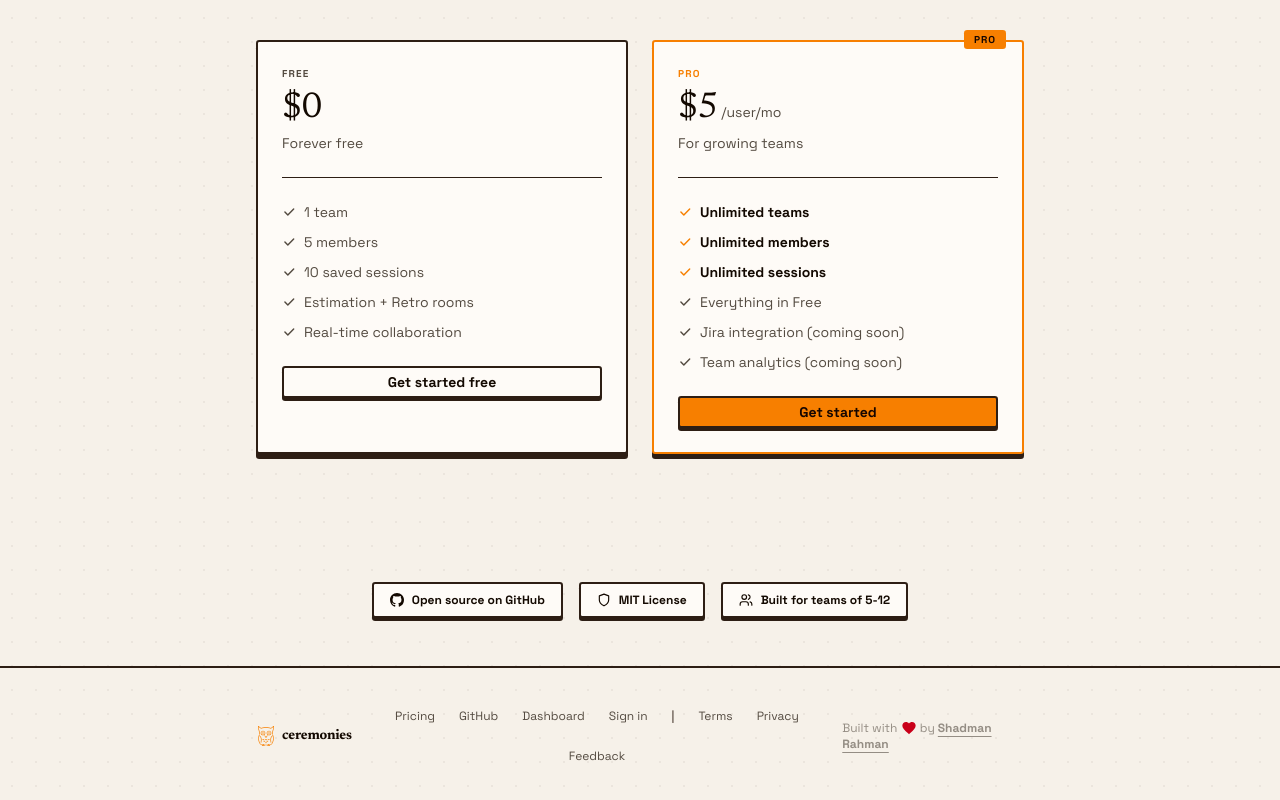
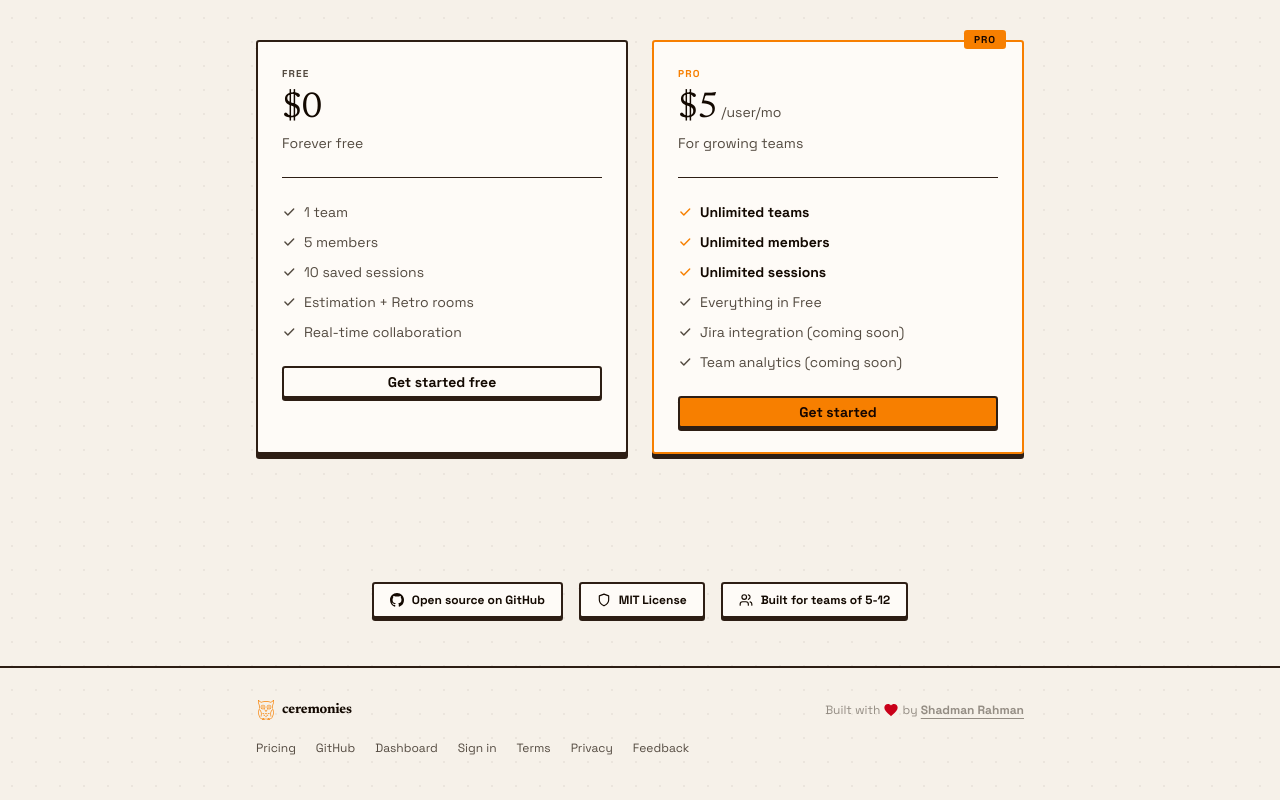
Before and after one commit to mshadmanrahman/ceremonies, a Next.js app: page / in a window 1280 px wide. Shown: the part 1434-2234 px from the top of the page. Built offline with nearby package versions, Linux system fonts and the light colour scheme; no server answers.

Commit message:
fix(footer): restructure to two-row layout to prevent nav link wrapping

```diff
--- a/src/app/page.tsx
+++ b/src/app/page.tsx
@@ -277,38 +277,16 @@ export default function Home() {
       </section>
 
       {/* Footer */}
-      <footer className="relative border-t-2 border-border px-6 py-10 md:px-12">
-        <div className="mx-auto flex max-w-3xl flex-col items-center gap-6 sm:flex-row sm:justify-between">
+      <footer className="relative border-t-2 border-border px-6 py-8 md:px-12">
+        <div className="mx-auto max-w-3xl space-y-5">
+          {/* Row 1: logo + attribution */}
+          <div className="flex items-center justify-between">
             <div className="flex items-center gap-1.5">
               <OwlIcon size={20} className="text-primary" />
               <span className="font-display text-sm font-bold tracking-ceremony">
                 ceremonies
               </span>
             </div>
-          <nav className="flex flex-wrap items-center justify-center gap-6 text-xs text-muted-foreground">
-            <Link href="#pricing" className="transition-colors hover:text-foreground">
-              Pricing
-            </Link>
-            <Link href="https://github.com/mshadmanrahman/ceremonies" className="transition-colors hover:text-foreground">
-              GitHub
-            </Link>
-            <Link href="/dashboard" className="transition-colors hover:text-foreground">
-              Dashboard
-            </Link>
-            <Link href="/sign-in" className="transition-colors hover:text-foreground">
-              Sign in
-            </Link>
-            <span className="text-border">|</span>
-            <Link href="/terms" className="transition-colors hover:text-foreground">
-              Terms
-            </Link>
-            <Link href="/privacy" className="transition-colors hover:text-foreground">
-              Privacy
-            </Link>
-            <Link href="https://github.com/mshadmanrahman/ceremonies/issues/new/choose" className="transition-colors hover:text-foreground">
-              Feedback
-            </Link>
-          </nav>
             <p className="text-xs text-muted-foreground/60">
               Built with{" "}
               <span className="inline-block" title="love" aria-label="love"><HeartIcon /></span>
@@ -317,6 +295,17 @@ export default function Home() {
                 Shadman Rahman
               </Link>
             </p>
+          </div>
+          {/* Row 2: nav links */}
+          <nav className="flex flex-wrap items-center gap-x-5 gap-y-2 text-xs text-muted-foreground">
+            <Link href="#pricing" className="transition-colors hover:text-foreground">Pricing</Link>
+            <Link href="https://github.com/mshadmanrahman/ceremonies" className="transition-colors hover:text-foreground">GitHub</Link>
+            <Link href="/dashboard" className="transition-colors hover:text-foreground">Dashboard</Link>
+            <Link href="/sign-in" className="transition-colors hover:text-foreground">Sign in</Link>
+            <Link href="/terms" className="transition-colors hover:text-foreground">Terms</Link>
+            <Link href="/privacy" className="transition-colors hover:text-foreground">Privacy</Link>
+            <Link href="https://github.com/mshadmanrahman/ceremonies/issues/new/choose" className="transition-colors hover:text-foreground">Feedback</Link>
+          </nav>
         </div>
       </footer>
     </div>
```
Lines whose indentation alone changed are shown as unchanged.
